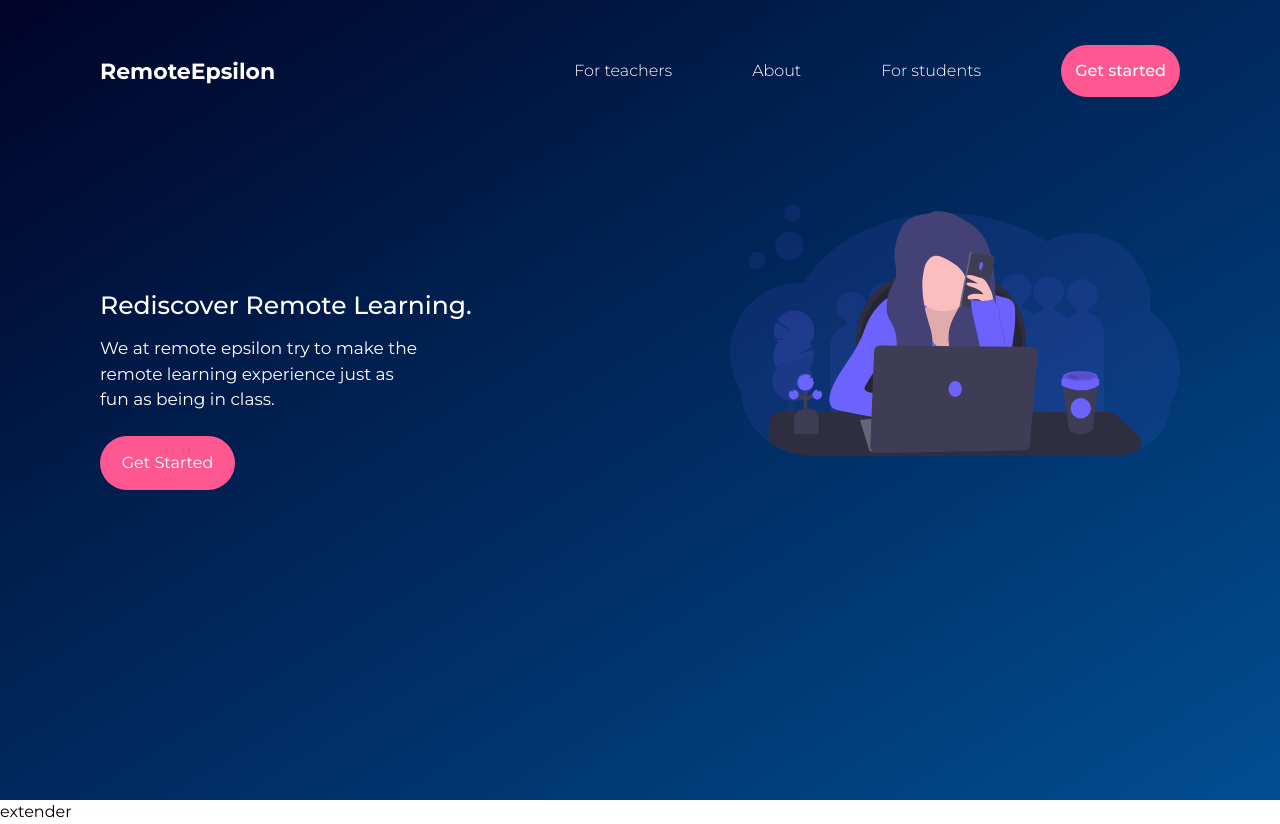
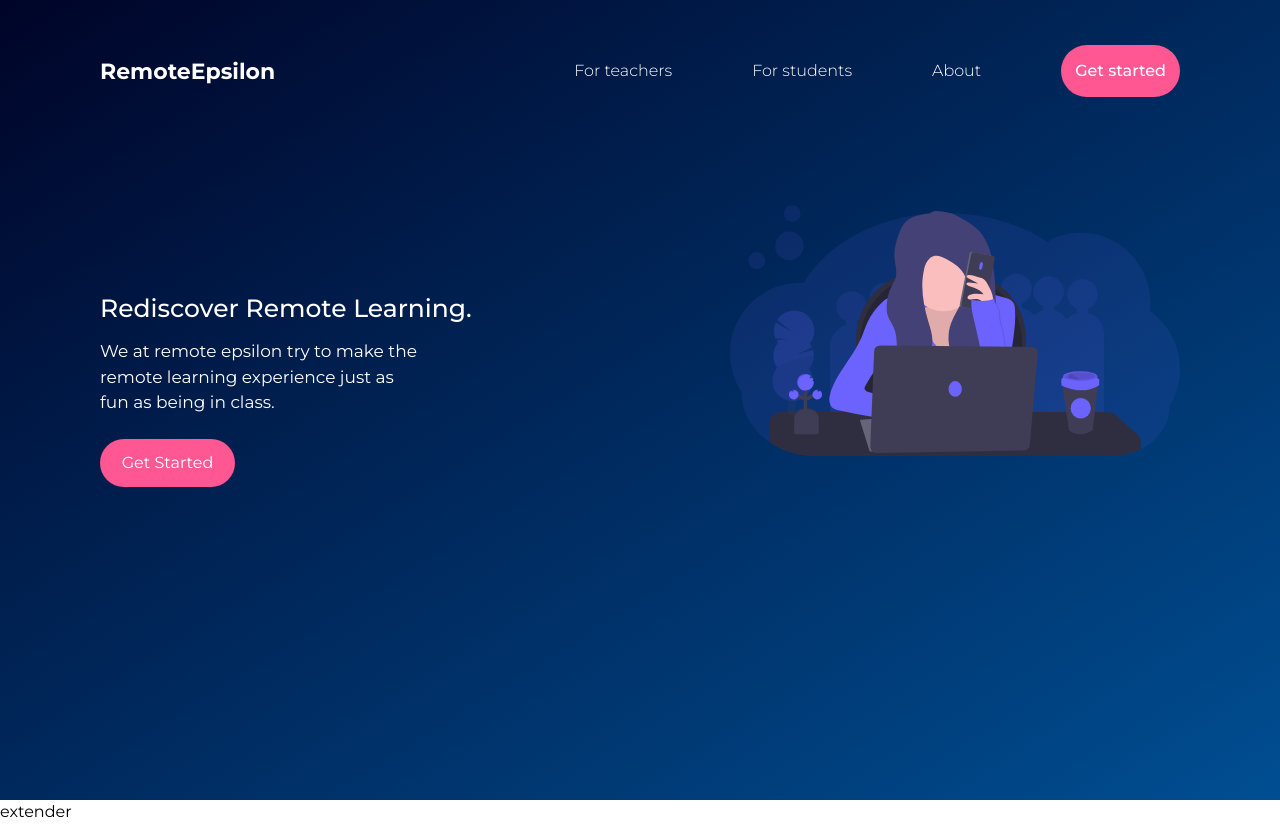
Before and after one commit to ilayalmalem/RemoteEpsilon-Frontend, a React (Create React App) app: page / in a window 1280 px wide. Built offline with nearby package versions, Linux system fonts and the light colour scheme.

Commit message:
Patch 1.0
Fix font weight in get started page

```diff
--- a/src/App.js
+++ b/src/App.js
@@ -27,7 +27,20 @@ function App() {
                                 <GetStartedPage/>
                             </Route>
 
+                            <Route path="/teachers" exact>
+                                <div className="text-white">Teachers</div>
+                            </Route>
+
+                            <Route path="/students" exact>
+                                <div className="text-white">Students</div>
+                            </Route>
+
+                            <Route path="/about" exact>
+                                <div className="text-white">About</div>
+                            </Route>
+
                             <Route path="/register" component={RegisterPage} />
+
                             <Route path="/" exact>
                                 <HomePage scrollTo={section2}/>
                             </Route>
--- a/src/Pages/GetStartedPage.js
+++ b/src/Pages/GetStartedPage.js
@@ -1,7 +1,7 @@
 export default function GetStartedPage() {
     return (
         <div className="relative flex flex-col h-full">
-            <div className="div mb-5 text-white font-bold text-xl left-0 top 0">
+            <div className="div mb-5 text-white font-semibold text-xl left-0 top 0">
                 Want RemoteEpsilon In Your School?
             </div>
 
--- a/src/Styles/main.scss
+++ b/src/Styles/main.scss
@@ -78,7 +78,7 @@ $bodyPadding: 100px;
 #cta {
   font-family: 'Montserrat', sans-serif;
   background-color: #FF5791;
-  padding: 15px;
+  padding: 12px;
   font-weight: 400;
   border-radius: 99999px;
   width: 25%;
--- a/src/components/Navbar.js
+++ b/src/components/Navbar.js
@@ -9,9 +9,9 @@ export default function Navbar() {
                     <div className="logo font-bold">RemoteEpsilon</div>
                 </Link>
                 <ul className="link-list flex items-center">
-                    <Link className="link" to="/">For teachers</Link>
-                    <Link className="link" to="/login">About</Link>
-                    <Link className="link" to="/register">For students</Link>
+                    <Link className="link" to="/teachers">For teachers</Link>
+                    <Link className="link" to="/students">For students</Link>
+                    <Link className="link" to="/about">About</Link>
                     <Link className="link link-main rounded-full" to="/getstarted">Get started</Link>
                 </ul>
             </div>
```
Also changed, not shown: 2 other files (tests, documents, lock files or other folders).
